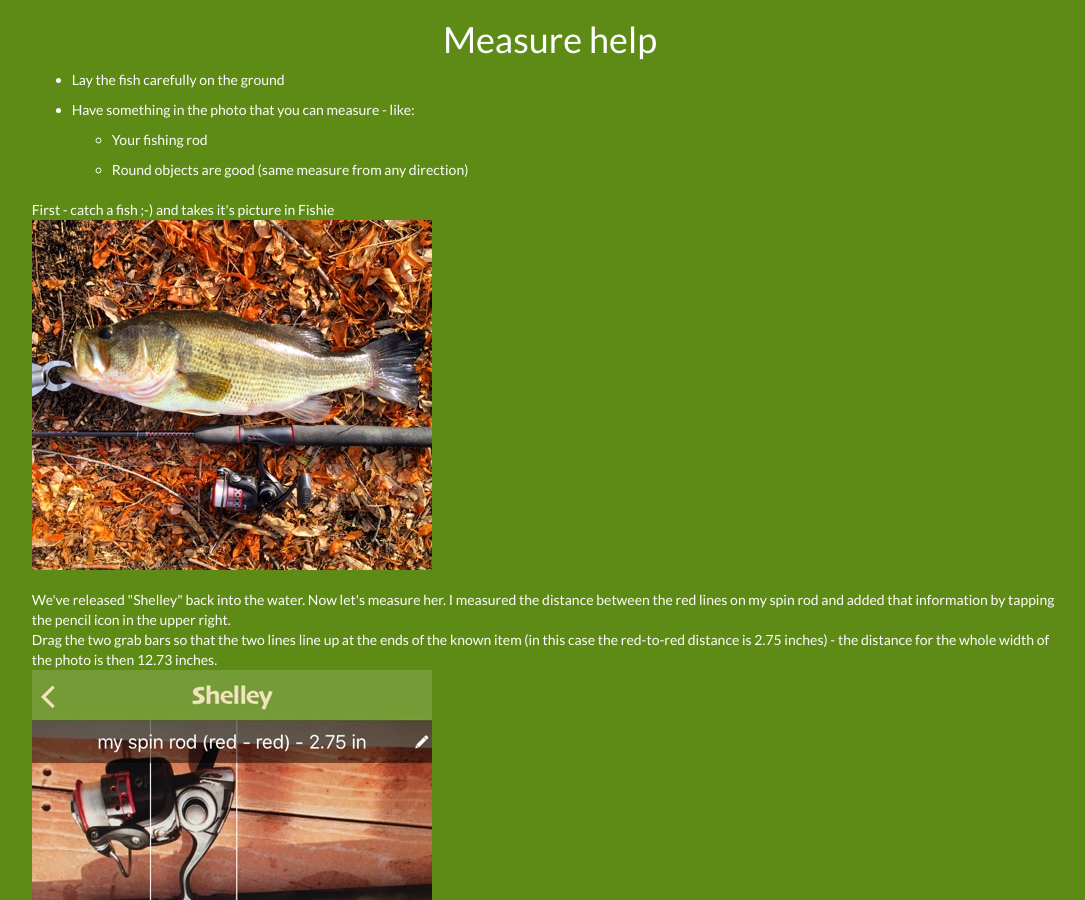
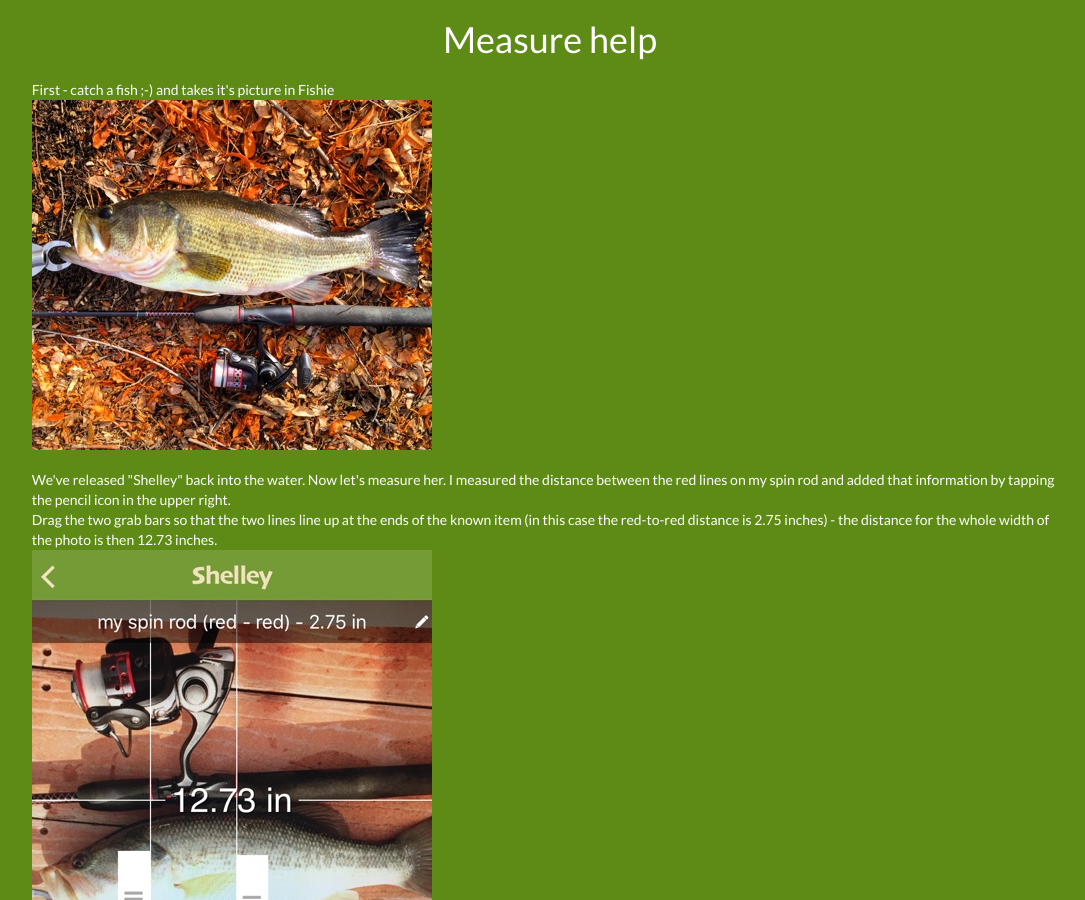
Before and after one commit to jefarmstrong/getfishie, a Jekyll site: the page built from ios/help/measure.html, in a window 1280 px wide and 900 px high. Shown: the whole window, without its empty margins (90-1175 px from the left). Built offline with Jekyll 4.4.1, drawn with Linux system fonts in a browser that asks for light colours.

Commit message:
updated measure text

```diff
--- a/ios/help/measure.html
+++ b/ios/help/measure.html
@@ -3,15 +3,6 @@ layout: ioshelp
 ---
 <div class="col-sm-10 col-sm-offset-1">
     <h1 class="text-center">Measure help</h1>
-
-        <ul>
-            <li>Lay the fish carefully on the ground</li>
-            <li>Have something in the photo that you can measure - like:</li>
-            <ul>
-                <li>Your fishing rod</li>
-                <li>Round objects are good (same measure from any direction)</li>
-            </ul>
-        </ul>
 
         <div class="help-img">
             First - catch a fish ;-) and takes it's picture in Fishie
```
